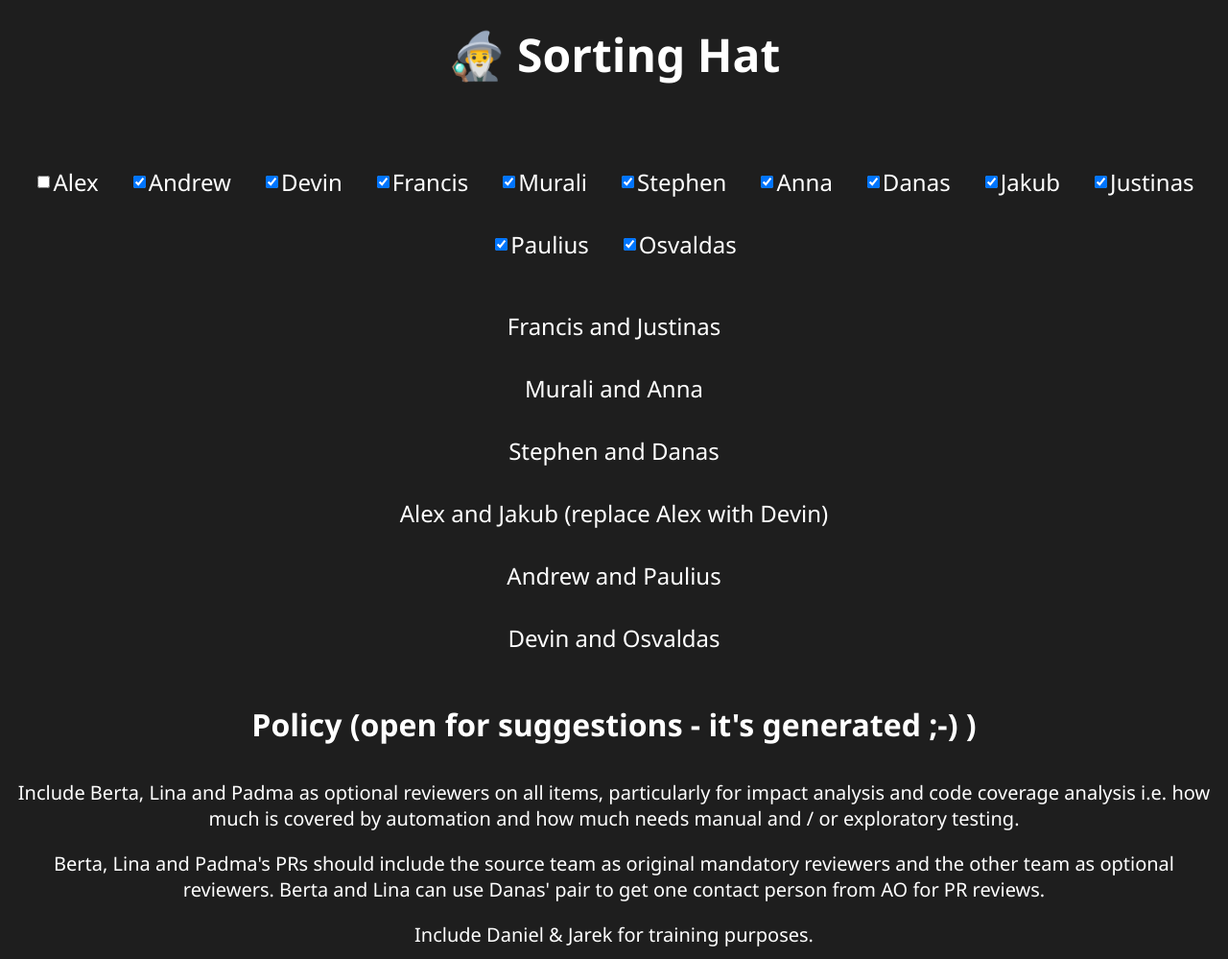
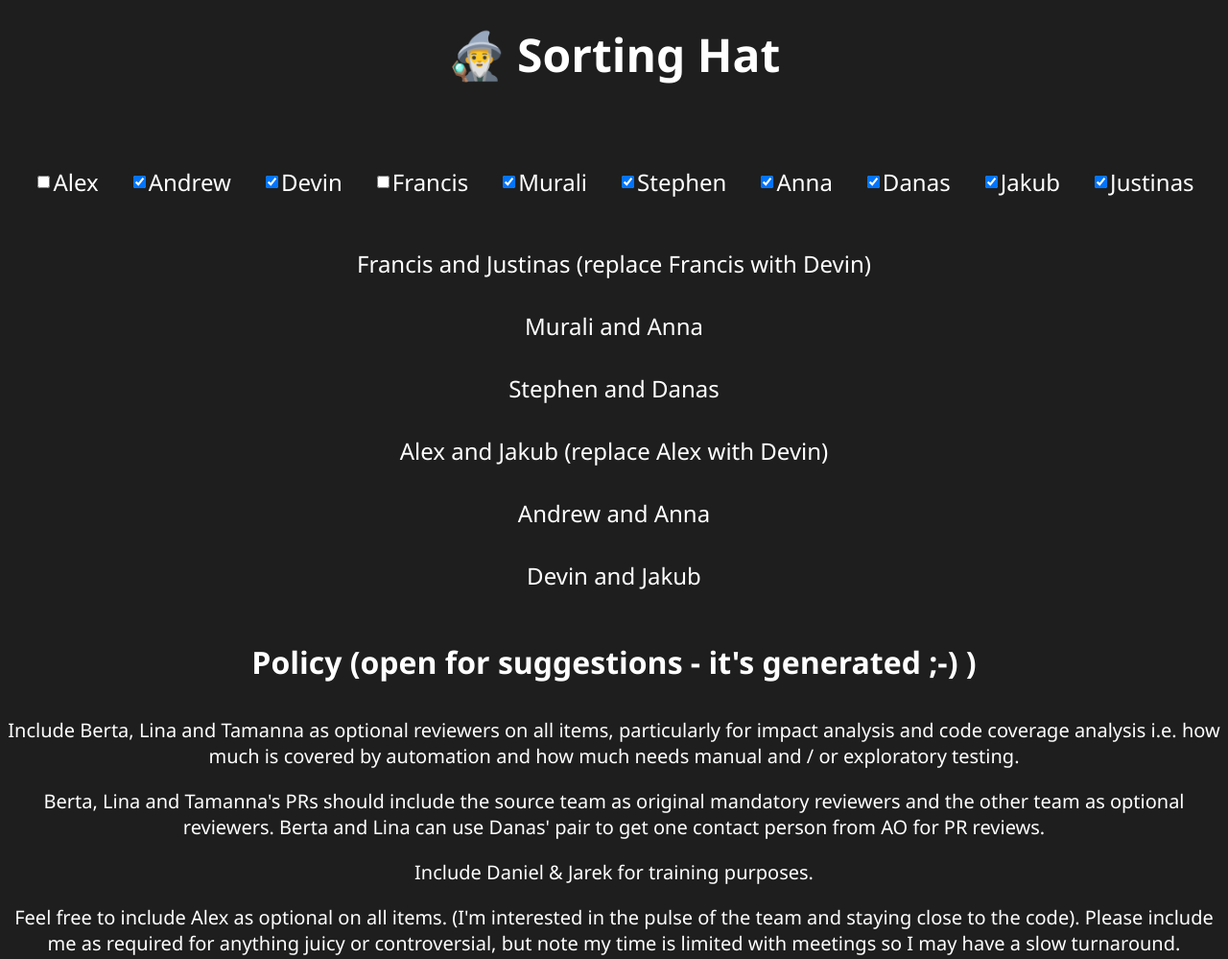
Before and after one commit to AlexKeySmith/prsortinghat, a plain HTML site: page index.html in a window 1280 px wide. Shown: the top 999 px of the page at 96% size. Drawn offline with Linux system fonts and the light colour scheme.

Commit message:
[175140] update with relevant info

```diff
--- a/index.html
+++ b/index.html
@@ -5,7 +5,7 @@
     <script>
       // Lists of names
       const leftList = ["Alex", "Andrew", "Devin", "Francis", "Murali", "Stephen"];
-      const rightList = ["Justinas", "Anna", "Danas", "Jakub", "Paulius", "Osvaldas"];
+      const rightList = ["Justinas", "Anna", "Danas", "Jakub"];
 
 
       function pairNames(leftList, rightList) {
@@ -35,6 +35,8 @@
         //filter the pairedList, if the left or right name is not in the filtered list, mark the name as needing a replacement
         //if a name needs a replacement, randomly select a name from the filtered list and assign it as the replacement name
         pairedList = pairedList.filter(function(pair) {
+          if (!pair.right.name)
+            pair.right.name = rightListFiltered[Math.floor(Math.random() * rightListFiltered.length)];
           if (leftListFiltered.indexOf(pair.left.name) === -1) {
             pair.left.needsReplacement = true;
             pair.left.replacementName = leftListFiltered[Math.floor(Math.random() * leftListFiltered.length)];
@@ -168,7 +170,7 @@
         <label for="Devin">Devin</label>
       </li>
       <li>
-        <input type="checkbox" id="Francis" checked />
+        <input type="checkbox" id="Francis" />
         <label for="Francis">Francis</label>
       </li>
       <li>
@@ -195,14 +197,6 @@
         <input type="checkbox" id="Justinas" checked />
         <label for="Justinas">Justinas</label>
       </li>
-      <li>
-        <input type="checkbox" id="Paulius" checked />
-        <label for="Paulius">Paulius</label>
-      </li>
-      <li>
-        <input type="checkbox" id="Osvaldas" checked />
-        <label for="Osvaldas">Osvaldas</label>
-      </li>
 
     </ul>
 
@@ -212,10 +206,10 @@
     </ul>
     <h2>Policy (open for suggestions - it's generated ;-) )</h2>
     <p>
-        Include Berta, Lina and Padma as optional reviewers on all items, particularly for impact analysis and code coverage analysis i.e. how much is covered by automation and how much needs manual and / or exploratory testing.
+        Include Berta, Lina and Tamanna as optional reviewers on all items, particularly for impact analysis and code coverage analysis i.e. how much is covered by automation and how much needs manual and / or exploratory testing.
     </p>
     <p>
-        Berta, Lina and Padma's PRs should include the source team as original mandatory reviewers and the other team as optional reviewers. Berta and Lina can use Danas' pair to get one contact person from AO for PR reviews.
+        Berta, Lina and Tamanna's PRs should include the source team as original mandatory reviewers and the other team as optional reviewers. Berta and Lina can use Danas' pair to get one contact person from AO for PR reviews.
     </p>
     <p>
         Include Daniel & Jarek for training purposes.
```
